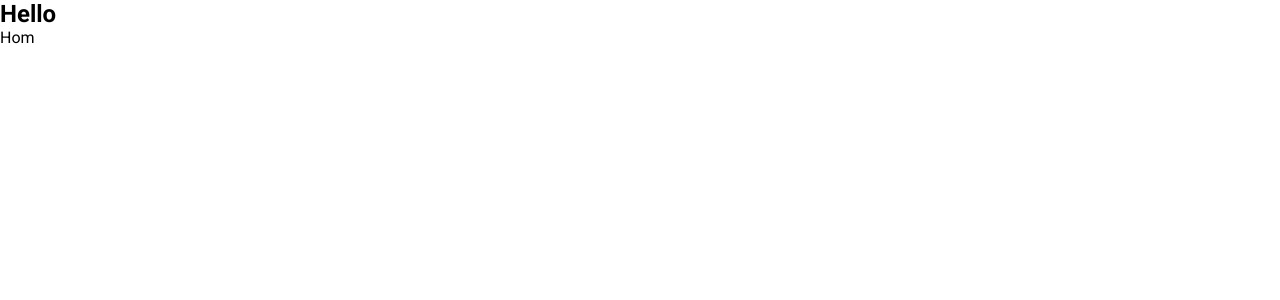
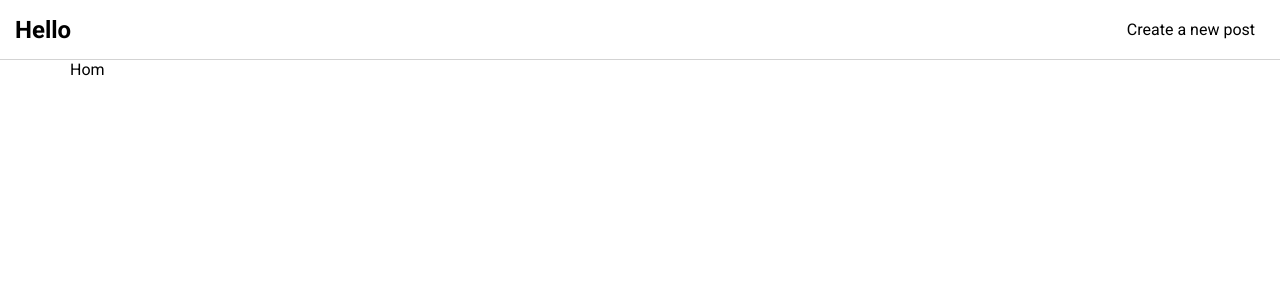
Before and after one commit to Seibeaaar/React-Blog, a Next.js app: page / in a window 1280 px wide. Shown: the top 300 px of the page. Built offline with nearby package versions, Linux system fonts and the light colour scheme.

Commit message:
Added styled-components and babel-plugins to it, styled Navbar component

```diff
--- a/components/Navbar.tsx
+++ b/components/Navbar.tsx
@@ -1,8 +1,14 @@
+import Link from 'next/link';
+import NavbarWrapper from '../styles/StyledNavbar';
+
 const Navbar: React.FC = () => {
   return (
-    <nav>
+    <NavbarWrapper>
       <h1>Hello</h1>
-    </nav>
+      <Link href="/posts/new">
+        <a className="nav__btn">Create a new post</a>
+      </Link>
+    </NavbarWrapper>
   );
 };
 
--- a/pages/_app.tsx
+++ b/pages/_app.tsx
@@ -7,7 +7,9 @@ const App = ({ Component, pageProps }: AppProps) => {
   return (
     <>
       <Navbar />
-      <Component {...pageProps} />
+      <div className="container">
+        <Component {...pageProps} />
+      </div>
     </>
   );
 };
--- /dev/null
+++ b/styles/StyledNavbar.ts
@@ -0,0 +1,18 @@
+import styled from 'styled-components';
+
+const NavbarWrapper = styled.nav`
+  border-bottom: 1px solid lightgrey;
+  padding: 0 15px;
+  display: flex;
+  justify-content: space-between;
+  align-items: center;
+  .nav__btn {
+    padding: 20px 10px;
+    transition: background-color ease .4s;
+    &:hover {
+      background-color: lightgrey;
+    }
+  }
+`;
+
+export default NavbarWrapper;
--- a/styles/index.css
+++ b/styles/index.css
@@ -9,3 +9,13 @@
 body {
   font-family: 'Roboto', sans-serif;
 }
+
+a {
+  text-decoration: none;
+  color: #000;
+}
+
+.container {
+  max-width: 1140px;
+  margin: auto;
+}
```
Also changed, not shown: package.json (+8 -1 lines), .babelrc (added), .eslintrc.json, 1 other file (tests, documents, lock files or other folders).
